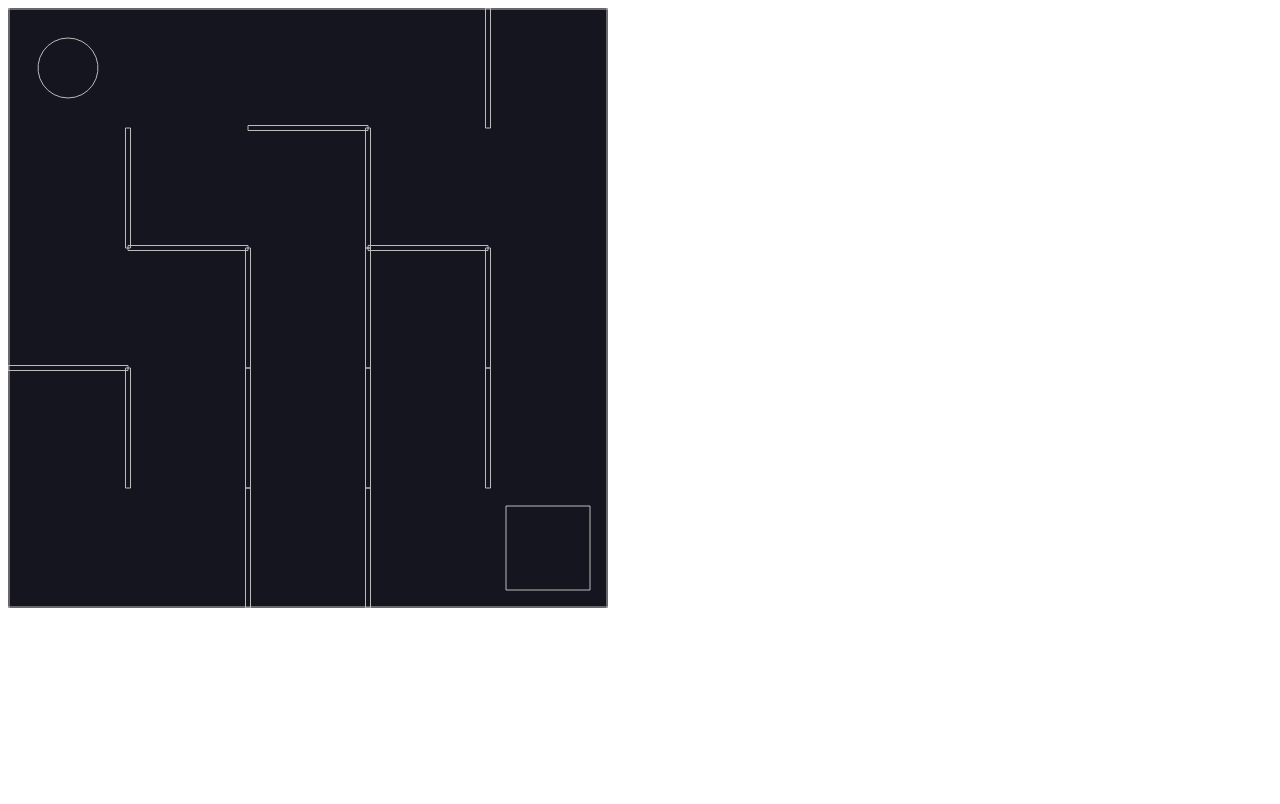
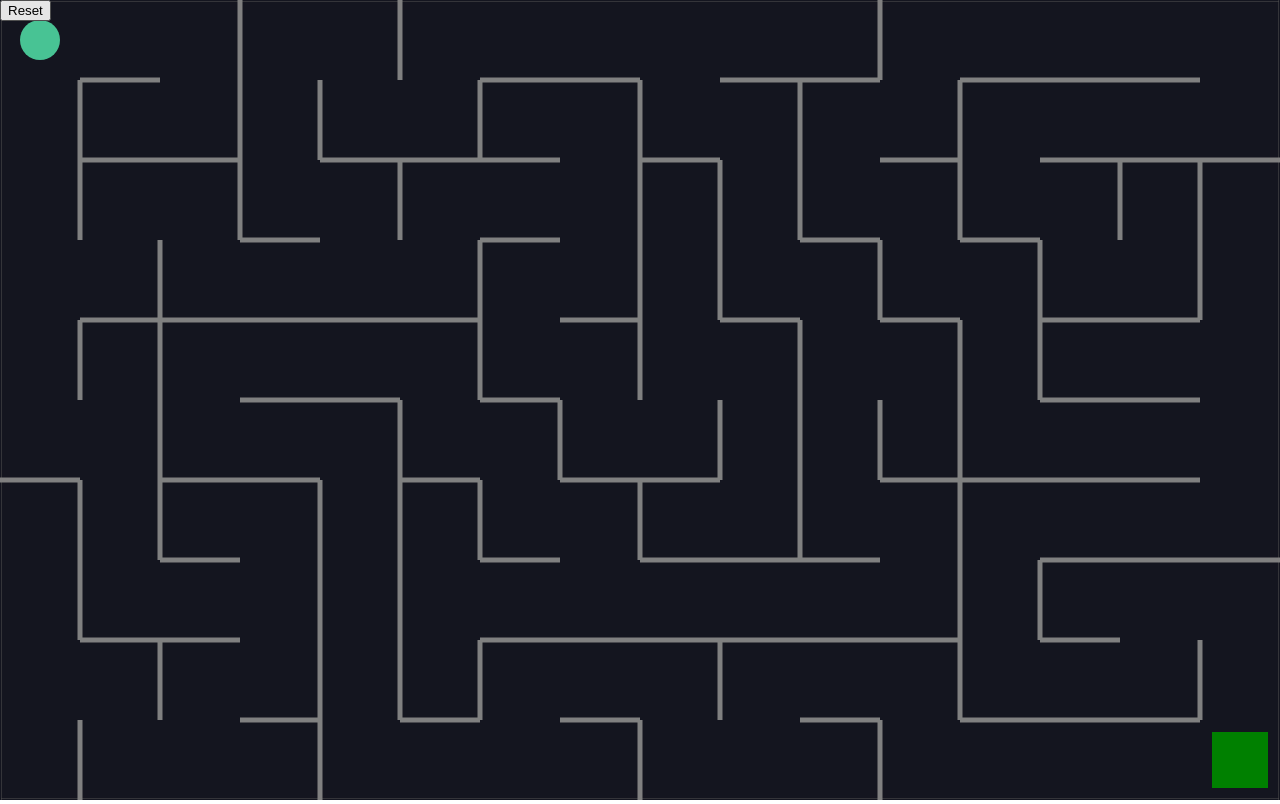
Before and after one commit to henry11241/maze, a plain HTML site: page index.html in a window 1280 px wide. Drawn offline with nearby package versions, Linux system fonts and the light colour scheme; animation ran at ten frames a second.

Commit message:
adjust maze size, add a winning prompt and a reset button

```diff
--- a/app.js
+++ b/app.js
@@ -1,10 +1,12 @@
-const { Engine, Render, Runner, Bodies, Composite, Body } = Matter
+const { Engine, Render, Runner, Bodies, Composite, Body, Events } = Matter
 
-const cells = 5
-const width = 600
-const height = 600
+const cellsHorizontal = 16
+const cellsVertical = 10
+const width = window.innerWidth
+const height = window.innerHeight
 
-const unitlength = width / cells
+const unitLengthX = width / cellsHorizontal
+const unitLengthY = height / cellsVertical
 
 const engine = Engine.create()
 engine.world.gravity.y = 0
@@ -13,12 +15,11 @@ const render = Render.create({
   element: document.body,
   engine: engine,
   options: {
-    wireframes: true,
+    wireframes: false,
     width,
     height
   }
 })
-
 Render.run(render)
 Runner.run(Runner.create(), engine)
 
@@ -32,12 +33,13 @@ const walls = [
 Composite.add(world, walls)
 
 // Maze  generation
-const grid = Array(cells).fill(null).map(() => Array(cells).fill(false))
-const verticals = Array(cells).fill(null).map(() => Array(cells - 1).fill(false))
-const horizontals = Array(cells - 1).fill(null).map(() => Array(cells).fill(false))
+const generateMaze = () => {
+  const grid = Array(cellsVertical).fill(null).map(() => Array(cellsHorizontal).fill(false))
+  const verticals = Array(cellsVertical).fill(null).map(() => Array(cellsHorizontal - 1).fill(false))
+  const horizontals = Array(cellsVertical - 1).fill(null).map(() => Array(cellsHorizontal).fill(false))
 
-const startRow = Math.floor(Math.random() * cells)
-const startColumn = Math.floor(Math.random() * cells)
+  const startRow = Math.floor(Math.random() * cellsVertical)
+  const startColumn = Math.floor(Math.random() * cellsHorizontal)
 
   const stepThroughCell = (row, column) => {
     // If I have visited the cell at [row, column], then return
@@ -61,7 +63,7 @@ const stepThroughCell = (row, column) => {
       const [nextRow, nextColumn, direction] = neighbor
 
       // See if that neighbor is out of bounds
-    if (nextRow < 0 || nextRow >= cells || nextColumn < 0 || nextColumn >= cells) {
+      if (nextRow < 0 || nextRow >= cellsVertical || nextColumn < 0 || nextColumn >= cellsHorizontal) {
         continue
       }
 
@@ -95,12 +97,16 @@ horizontals.forEach((row, rowIndex) => {
       }
 
       const wall = Bodies.rectangle(
-      columnIndex * unitlength + unitlength / 2,
-      rowIndex * unitlength + unitlength,
-      unitlength,
+        columnIndex * unitLengthX + unitLengthX / 2,
+        rowIndex * unitLengthY + unitLengthY,
+        unitLengthX,
         5,
         {
-        isStatic: true
+          label: 'wall',
+          isStatic: true,
+          render: {
+            fillStyle: 'grey'
+          }
         }
       )
       Composite.add(world, wall)
@@ -114,12 +120,16 @@ verticals.forEach((row, rowIndex) => {
       }
 
       const wall = Bodies.rectangle(
-      columnIndex * unitlength + unitlength,
-      rowIndex * unitlength + unitlength / 2,
+        columnIndex * unitLengthX + unitLengthX,
+        rowIndex * unitLengthY + unitLengthY / 2,
         5,
-      unitlength,
+        unitLengthY,
         {
-        isStatic: true
+          label: 'wall',
+          isStatic: true,
+          render: {
+            fillStyle: 'grey'
+          }
         }
       )
       Composite.add(world, wall)
@@ -128,21 +138,32 @@ verticals.forEach((row, rowIndex) => {
 
   // Goal
   const goal = Bodies.rectangle(
-  width - unitlength / 2,
-  height - unitlength / 2,
-  unitlength * 0.7,
-  unitlength * 0.7,
+    width - unitLengthX / 2,
+    height - unitLengthY / 2,
+    unitLengthX * 0.7,
+    unitLengthY * 0.7,
     {
-    isStatic: true
+      label: 'goal',
+      isStatic: true,
+      render: {
+        fillStyle: 'green'
+      }
     }
   )
   Composite.add(world, goal)
 
   // Ball
+  const ballRadius = Math.min(unitLengthX, unitLengthY) / 4
   const ball = Bodies.circle(
-  unitlength / 2,
-  unitlength / 2,
-  unitlength / 4,
+    unitLengthX / 2,
+    unitLengthY / 2,
+    ballRadius,
+    {
+      label: 'ball',
+      render: {
+        fillStyle: randomColor()
+      }
+    }
   )
   Composite.add(world, ball)
 
@@ -151,7 +172,7 @@ document.addEventListener('keydown', event => {
     const { x, y } = ball.velocity
 
     if (event.key === 'w') {
-    Body.setVelocity(ball, { x, y: y-5})
+      Body.setVelocity(ball, { x, y: y - 5 })
     }
     if (event.key === 'd') {
       Body.setVelocity(ball, { x: x + 5, y })
@@ -163,3 +184,39 @@ document.addEventListener('keydown', event => {
       Body.setVelocity(ball, { x: x - 5, y })
     }
   })
+}
+generateMaze()
+
+// Win Condition
+Events.on(engine, 'collisionStart', event => {
+  event.pairs.forEach(collision => {
+    const label = ['ball', 'goal']
+
+    if (
+      label.includes(collision.bodyA.label) &&
+      label.includes(collision.bodyB.label)
+    ) {
+      document.querySelector('.winner').classList.remove('hidden')
+      world.gravity.y = 1
+      world.bodies.forEach(body => {
+        if (body.label === 'wall') {
+          Body.setStatic(body, false)
+        }
+      })
+    }
+  })
+})
+
+// Reset Maze
+const resetButton = document.querySelector('.reset')
+resetButton.addEventListener('click', () => {
+  Composite.allBodies(world).forEach((body) => {
+    if (body.label !== 'Rectangle Body') {
+      Composite.remove(world, body)
+    }
+  })
+
+  generateMaze()
+  document.querySelector('.winner').classList.add('hidden')
+  engine.world.gravity.y= 0
+})
--- a/index.html
+++ b/index.html
@@ -1,15 +1,53 @@
 <!DOCTYPE html>
 <html lang="en">
+
 <head>
   <meta charset="UTF-8">
   <meta http-equiv="X-UA-Compatible" content="IE=edge">
   <meta name="viewport" content="width=device-width, initial-scale=1.0">
   <title>Document</title>
   <script src="https://cdnjs.cloudflare.com/ajax/libs/matter-js/0.19.0/matter.min.js" integrity="sha512-0z8URjGET6GWnS1xcgiLBZBzoaS8BNlKayfZyQNKz4IRp+s7CKXx0yz7Eco2+TcwoeMBa5KMwmTX7Kus7Fa5Uw==" crossorigin="anonymous" referrerpolicy="no-referrer"></script>
+  <style>
+    body {
+      margin: 0;
+    }
+
+    .hidden {
+      display: none !important;
+    }
+
+    h1 {
+      color: white;
+      font-size: 64px;
+    }
+
+    .winner {
+      display: flex;
+      justify-content: center;
+      align-items: center;
+      position: absolute;
+      z-index: 1;
+      height: 100vh;
+      width: 100vw;
+    }
+
+    .reset {
+      display: flex;
+      position: absolute;
+      z-index: 2;
+    }
+  </style>
 </head>
+
 <body>
-
+  <div class="winner hidden">
+    <h1>You Win!</h1>
+  </div>
+  <div>
+    <button class="reset">Reset</button>
+  </div>
   <script src="utils.js"></script>
   <script src="app.js"></script>
 </body>
+
 </html>
```
Lines whose indentation alone changed are shown as unchanged.
